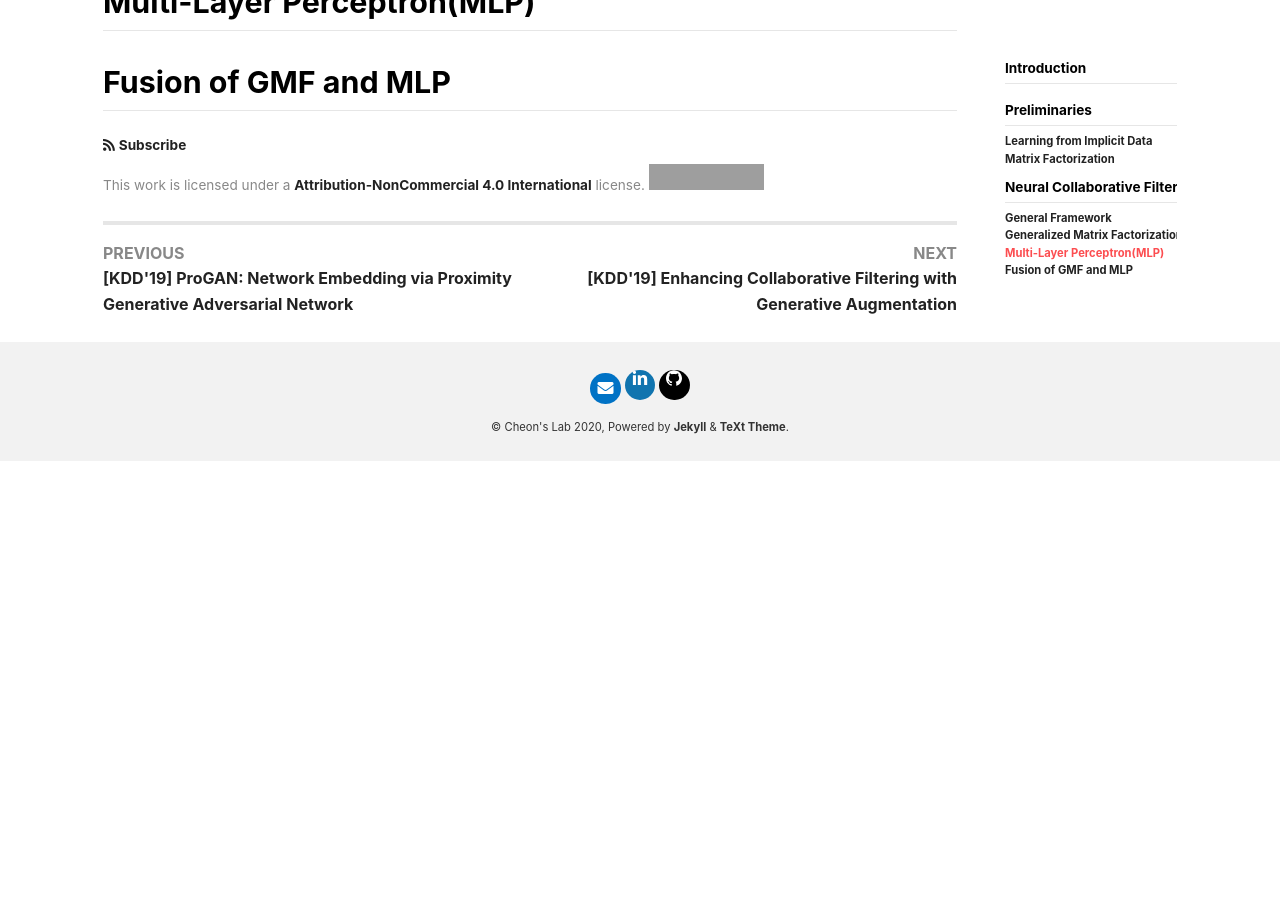
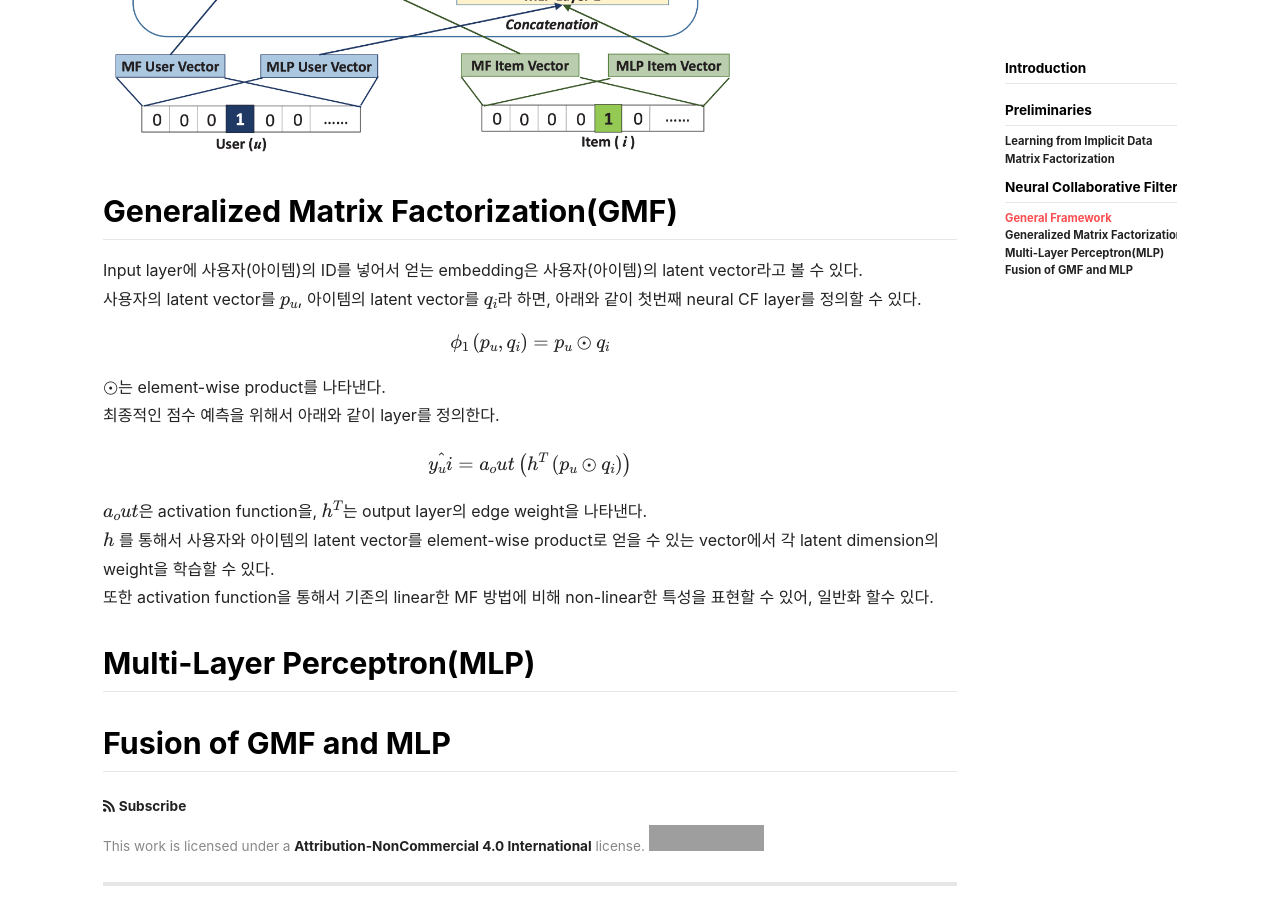
Before and after one commit to cheon-research/cheon-research.github.io, a Jekyll site: the page built from _posts/2020-07-01-NCF.md, in a window 1280 px wide and 900 px high, scrolled down 2392 px. Built offline with Jekyll 4.4.1, drawn with Linux system fonts in a browser that asks for light colours; nearby versions of some CDN libraries; formulas are drawn with MathJax 3; comment, search, counter and statistics services are not loaded; before the commit the page ends 2853 px from its top, so only the background shows below that; some of the changed text lies outside the part shown; grey boxes are pictures that could not be loaded.

Commit message:
Update 2020-07-01-NCF.md

```diff
--- a/_posts/2020-07-01-NCF.md
+++ b/_posts/2020-07-01-NCF.md
@@ -32,9 +35,20 @@ Matrix Factoriazatio(MF)는 사용자와 아이템을 latent space에 projection
 <img src="https://github.com/cheon-research/cheon-research.github.io/blob/master/assets/post_img/NCF_figure_1.png?raw=true" width="50%" height="50%">
 
 # Neural Collaborative Filtering
-<img src="https://github.com/cheon-research/cheon-research.github.io/blob/master/assets/post_img/NCF_figure_2.png?raw=true" width="50%" height="50%">
+<img src="https://github.com/cheon-research/cheon-research.github.io/blob/master/assets/post_img/NCF_figure_2.png?raw=true" width="75%" height="75%">
 ## General Framework
-<img src="https://github.com/cheon-research/cheon-research.github.io/blob/master/assets/post_img/NCF_figure_3.png?raw=true" width="50%" height="50%">
+<img src="https://github.com/cheon-research/cheon-research.github.io/blob/master/assets/post_img/NCF_figure_3.png?raw=true" width="75%" height="75%">
 ## Generalized Matrix Factorization(GMF)
+Input layer에 사용자(아이템)의 ID를 넣어서 얻는 embedding은 사용자(아이템)의 latent vector라고 볼 수 있다.
+사용자의 latent vector를 $$p_u$$, 아이템의 latent vector를 $$q_i$$라 하면, 아래와 같이 첫번째 neural CF layer를 정의할 수 있다.
+<center>$$\phi_1\left(p_u, q_i\right) = p_u \odot q_i $$</center>
+$$\odot$$는 element-wise product를 나타낸다.
+최종적인 점수 예측을 위해서 아래와 같이 layer를 정의한다.
+<center>$$\hat{y_ui} = a_out\left(h^T\left(p_u \odot q_i\right)\right)$$</center>
+$$a_out$$은 activation function을, $$h^T$$는 output layer의 edge weight을 나타낸다.
+$$h$$ 를 통해서 사용자와 아이템의 latent vector를 element-wise product로 얻을 수 있는 vector에서 각 latent dimension의 weight을 학습할 수 있다.
+또한 activation function을 통해서 기존의 linear한 MF 방법에 비해 non-linear한 특성을 표현할 수 있어, 일반화 할수 있다.
+
+
 ## Multi-Layer Perceptron(MLP)
 ## Fusion of GMF and MLP
```
Also changed, not shown: other parts of _posts/2020-07-01-NCF.md (+4 -1 lines).
